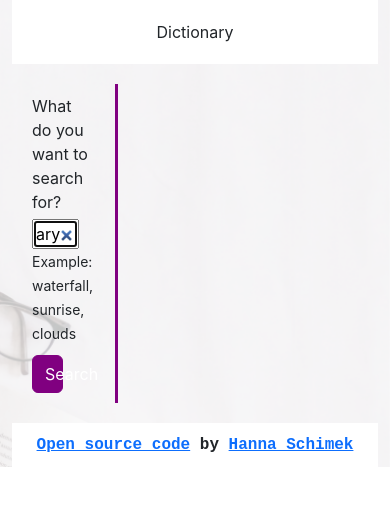
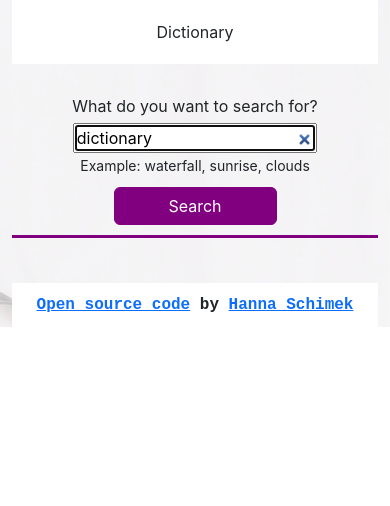
Before and after one commit to hannsch98/react-dictionary, a React (Create React App) app: page / in a window 390 px wide. Shown: the top 506 px of the page. Built offline with nearby package versions, Linux system fonts and the light colour scheme; no server answers.

Commit message:
Some more styling

```diff
--- a/src/Dictionary.css
+++ b/src/Dictionary.css
@@ -17,6 +17,7 @@
 .Dictionary .search-btn {
 	background-color: purple;
 	border: 1px solid purple;
+	display: block;
 	margin-top: 10px;
 	width: 50%;
 }
@@ -26,7 +27,6 @@
 }
 
 .Dictionary .search-form {
-	border-right: 3px solid purple;
 	padding: 10px 20px;
 }
 
@@ -40,3 +40,28 @@
 	margin-bottom: 15px;
 	padding: 10px 20px;
 }
+
+@media (max-width: 991px) {
+	.col-4 {
+		width: 100%;
+	}
+
+	.search-form {
+		border-bottom: 3px solid purple;
+		margin-bottom: 25px;
+		text-align: center;
+	}
+
+	.search-btn {
+		margin: 0 auto;
+	}
+
+	.search-results {
+		margin: 0 auto;
+	}
+}
+@media (min-width: 992px) {
+	.search-form {
+		border-right: 3px solid purple;
+	}
+}
```
